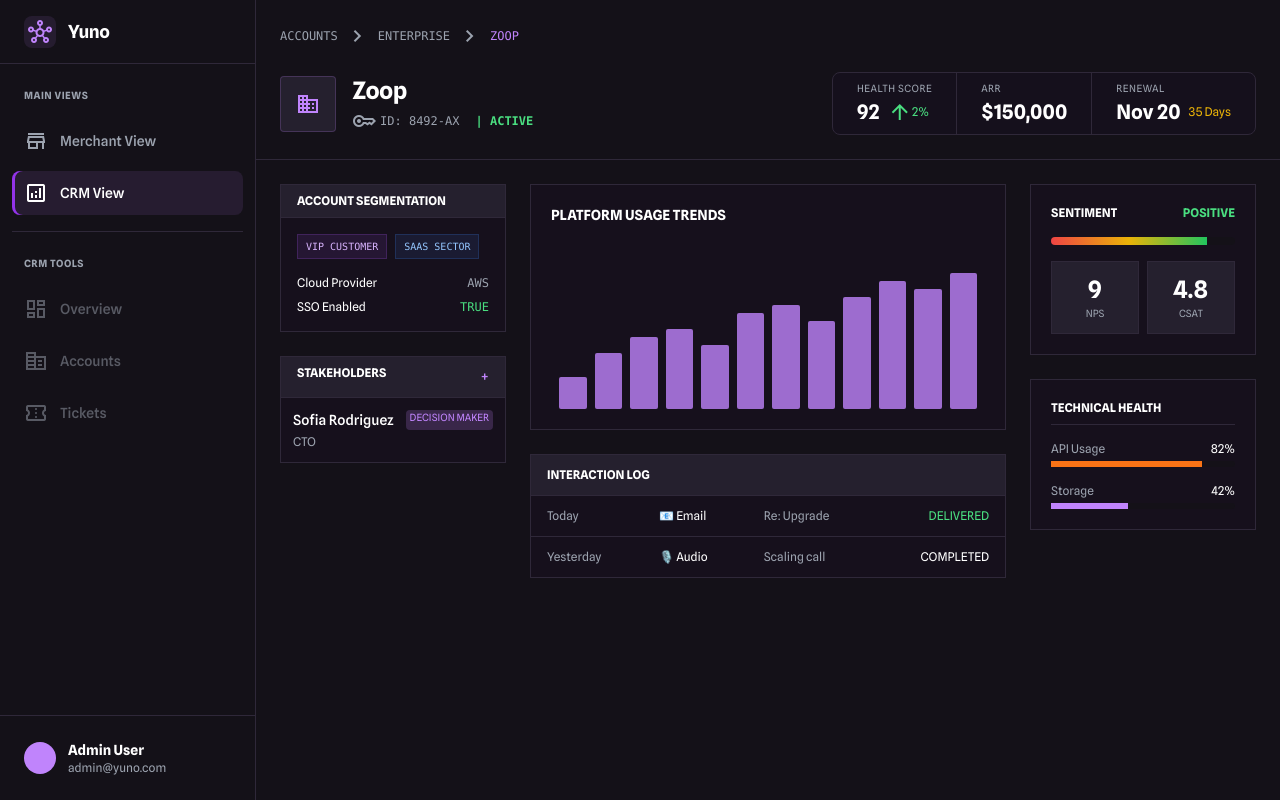
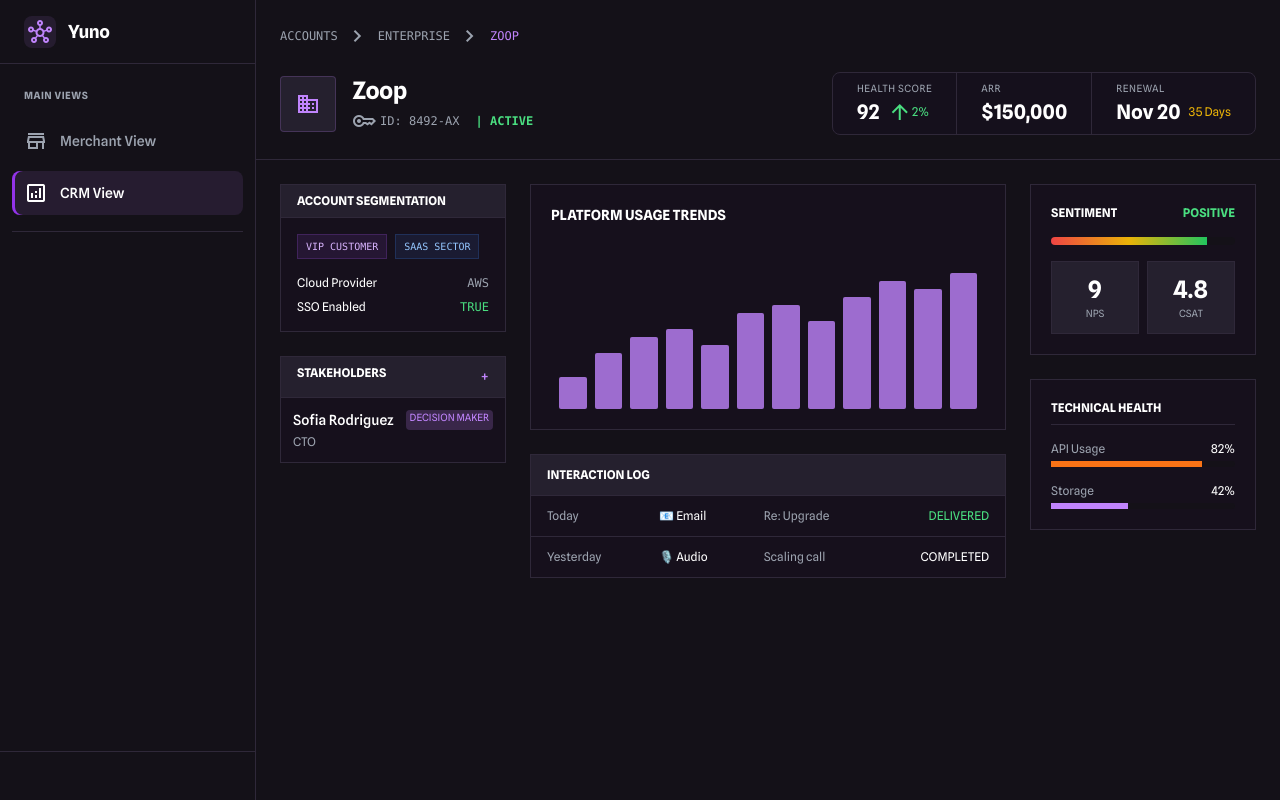
Before and after one commit to Apolo-Yuno/ApoloFrontend, a React (Vite) app: page /crm in a window 1280 px wide. Built offline with nearby package versions, Linux system fonts and the light colour scheme.

Commit message:
Fix:Cambios en el sideBar

```diff
--- a/index.html
+++ b/index.html
@@ -5,7 +5,7 @@
   <meta charset="UTF-8" />
   <link rel="icon" type="image/svg+xml" href="/vite.svg" />
   <meta name="viewport" content="width=device-width, initial-scale=1.0" />
-  <title>apolo-fronted</title>
+  <title>MLE-Apolo</title>
 </head>
 
 <body>
--- a/src/components/dashboard/LifecycleProgress.jsx
+++ b/src/components/dashboard/LifecycleProgress.jsx
@@ -11,7 +11,8 @@ const LifecycleProgress = ({ currentStage }) => {
 
 
     const getStepIndex = (stage) => {
-        const index = STEPS.findIndex(s => s.id === stage);
+        if (!stage) return 0;
+        const index = STEPS.findIndex(s => s.id.toUpperCase() === stage.toUpperCase());
         return index === -1 ? 0 : index;
     };
 
@@ -40,7 +41,7 @@ const LifecycleProgress = ({ currentStage }) => {
                     return (
                         <div key={step.id} className="flex flex-col items-center group cursor-default">
 
-                            {/* CÍRCULO / ÍCONO */}
+
                             <div className={`
                                 size-10 rounded-full flex items-center justify-center border-2 transition-all duration-500 relative z-10
                                 ${isCompleted ? 'bg-primary border-primary text-white shadow-[0_0_15px_rgba(192,132,252,0.4)]' : ''}
--- a/src/components/layout/Sidebar.jsx
+++ b/src/components/layout/Sidebar.jsx
@@ -33,32 +33,19 @@ const Sidebar = () => {
                     <div className="my-2 border-t border-[#2f2839]"></div>
 
                     <div className="px-3 my-2 hidden lg:block text-[10px] font-bold text-text-secondary uppercase tracking-wider">
-                        {isCRM ? 'CRM Tools' : 'Merchant Tools'}
+
                     </div>
 
-                    {isCRM ? (
-                        <>
-                            <NavItem to="/crm/overview" icon="dashboard" label="Overview" disabled />
-                            <NavItem to="/crm/accounts" icon="corporate_fare" label="Accounts" disabled />
-                            <NavItem to="/crm/tickets" icon="confirmation_number" label="Tickets" disabled />
-                        </>
-                    ) : (
-                        <>
-                            <NavItem to="/interactions" icon="forum" label="Interacciones" disabled active />
-                            <NavItem to="/config" icon="settings" label="Configuración" disabled />
-                            <NavItem to="/api" icon="api" label="API Keys" disabled />
-                        </>
-                    )}
+
 
                 </nav>
 
                 {/* FOOTER USER */}
                 <div className="p-4 border-t border-[#2f2839]">
                     <div className="flex items-center gap-3 p-2 rounded-lg hover:bg-white/5 transition-colors cursor-pointer">
-                        <div className="size-8 rounded-full bg-gradient-to-tr from-primary to-purple-400"></div>
+
                         <div className="hidden lg:block overflow-hidden">
-                            <p className="text-sm font-bold text-white truncate">Admin User</p>
-                            <p className="text-xs text-text-secondary truncate">admin@yuno.com</p>
+
                         </div>
                     </div>
                 </div>
--- a/src/components/layout/SplitLayout.jsx
+++ /dev/null
@@ -1 +0,0 @@
-// SplitLayout Component
```
